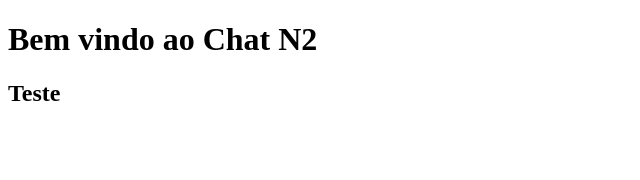
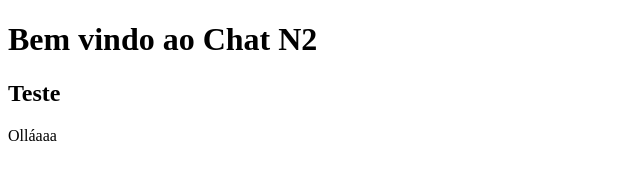
Before and after one commit to gustavotrrsenac/chatn2, a plain HTML site: page index.html in a window 1280 px wide. Shown: the full height of the page, 0-640 px from the left. Drawn offline with Linux system fonts and the light colour scheme.

Commit message:
Adicionando paragrafo

```diff
--- a/index.html
+++ b/index.html
@@ -8,5 +8,6 @@
 <body>
     <h1>Bem vindo ao Chat N2</h1>
     <h2>Teste</h2>
+    <p>Olláaaa</p>
 </body>
 </html>
```
